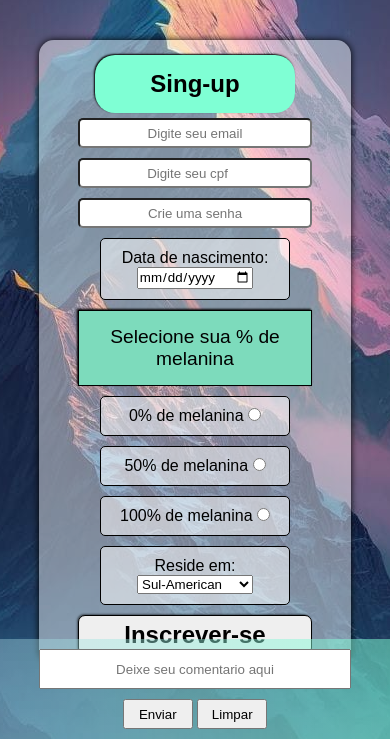
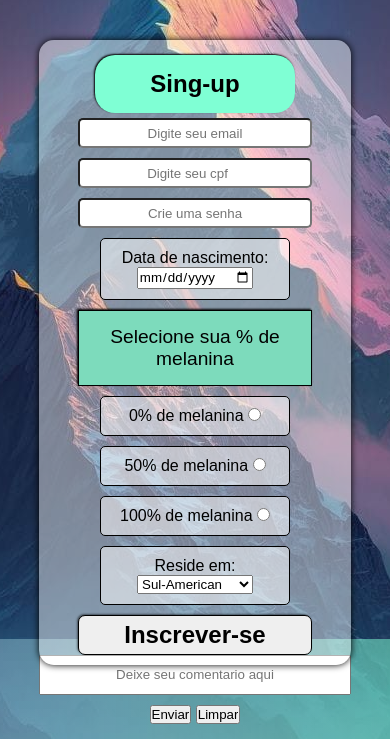
Before and after one commit to leonardohenriquedc/projeto-tela-login-2, a plain HTML site: page index.html in a window 390 px wide. Shown: the part 105-844 px from the top of the page. Drawn offline with Linux system fonts and the light colour scheme.

Commit message:
ajeitando a responsividade

```diff
--- a/index.html
+++ b/index.html
@@ -108,6 +108,7 @@
         </form>
     </main>
     <footer>
+        <section>
             <form action="">
                 <input type="text" name="feedBack" id="feedBack" placeholder="Deixe seu comentario aqui">
                 <div>
@@ -115,6 +116,7 @@
                     <input type="reset" value="Limpar">
                 </div>
             </form>
+        </section>
     </footer>
 </body>
 </html>
--- a/styles/styles-mobile.css
+++ b/styles/styles-mobile.css
@@ -86,6 +86,7 @@ main#singUp{
     border-radius: 15px;
     padding: 10px;
     box-shadow: 0px 0px 7px black;
+
 }
 
 main#singUp > h2{
@@ -96,6 +97,7 @@ main#singUp > h2{
     width: 200px;
     text-align: center;
     box-shadow: -1px -1px 2px #000000;
+
 }
 
 main#singUp > form{
@@ -175,7 +177,7 @@ main#singIn{
     height: 40vh;
     margin: auto;
     border-radius: 15px;
-    padding: 10px;
+    padding: 15px;
     box-shadow: 0px 0px 7px black;
 }
 
@@ -227,6 +229,17 @@ div#buttonsSingIn input:hover{
 }
 
 footer{
+    position: absolute;
+    top: 0%;
+    width: 100vw;
+    height: 100vh;
+    display: flex;
+    justify-content: center;
+    align-items: end;
+    z-index: -1;
+}
+
+footer section{
     width: 100%;
     display: flex;
     align-items: center;
@@ -235,10 +248,8 @@ footer{
     padding: 20px;
     background-image: linear-gradient(to left, #7fffd485, #add8e665);
     margin-top: 10px;
-    position: absolute;
-    top: calc(100% - 110px);
-    left: 50%;
-    transform: translateX(-50%);
+
+
 }
 
 footer form{
```
Lines whose indentation alone changed are shown as unchanged.
